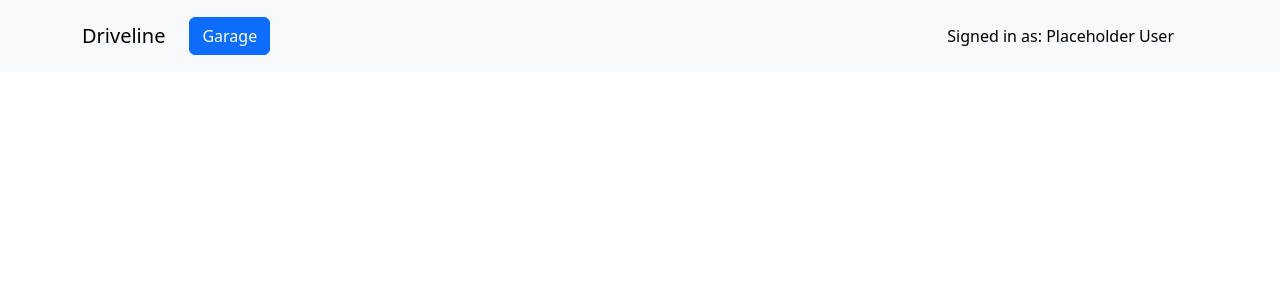
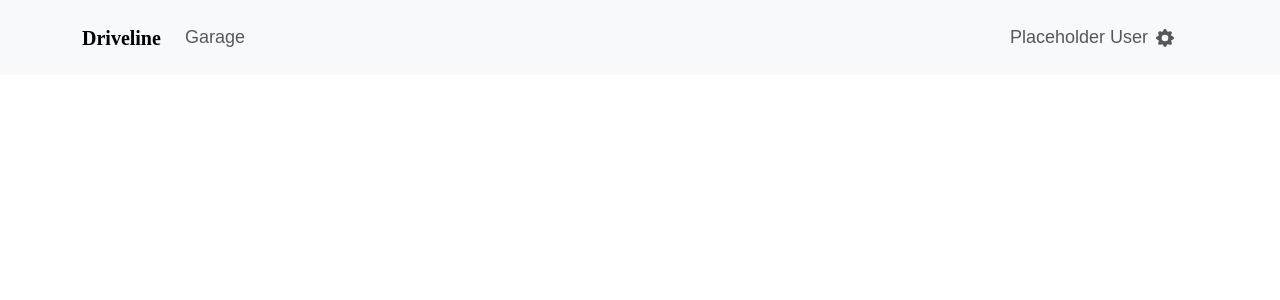
Before and after one commit to dheffer/DrivelineApp, a React (Create React App) app in the folder frontend/: page /garage/add in a window 1280 px wide. Shown: the top 300 px of the page. Built offline with nearby package versions, Linux system fonts and the light colour scheme.

Commit message:
Minor styling improvements

```diff
--- a/frontend/src/App.css
+++ b/frontend/src/App.css
@@ -28,6 +28,41 @@
   color: #61dafb;
 }
 
+body, .navbar-nav .nav-link, .navbar-text {
+  font-family: 'Roboto Bold', sans-serif;
+    font-size: large;
+
+
+}
+
+.navbar-brand {
+  font-family: 'Roboto Slab', serif;
+  font-weight: 700;
+  font-size: large;
+}
+
+.navbar {
+  align-items: center;
+}
+
+.navbar-brand, .navbar-nav .nav-link, .navbar-text {
+  display: flex;
+  align-items: center;
+  height: 100%;
+}
+
+button, .btn {
+  background-color: #2872a7 !important;
+  border-color: #2872a7 !important;
+  color: white !important;
+}
+
+.custom-button-primary, .custom-button-success {
+  background-color: #2872a7 !important;
+  border-color: #2872a7 !important;
+  color: white !important;
+}
+
 @keyframes App-logo-spin {
   from {
     transform: rotate(0deg);
--- a/frontend/src/pages/NavBar.js
+++ b/frontend/src/pages/NavBar.js
@@ -4,6 +4,8 @@ import React from "react";
 import {useState, useEffect} from 'react';
 import Settings from "./Settings";
 import Button from "react-bootstrap/Button";
+import { GearFill } from 'react-bootstrap-icons';
+import '../App.css';
 
 function NavBar() {
     const [user, setUser] = useState("Placeholder User");
@@ -35,18 +37,22 @@ function NavBar() {
         }
         fetchUser();
     }, []);
+
     return (
-        <Navbar expand="lg" className="bg-body-tertiary" sticky={"top"}>
+        <Navbar expand="lg" className="bg-body-tertiary" sticky="top">
             <Container>
                 <Navbar.Brand href="/garage">Driveline</Navbar.Brand>
                 <Navbar.Toggle />
                 <Navbar.Collapse>
-                    <Nav>
-                        <Nav.Link href="/garage"><Button variant="primary">Garage</Button></Nav.Link>
+                    <Nav className="me-auto">
+                        <Nav.Link href="/garage">Garage</Nav.Link>
                     </Nav>
                 </Navbar.Collapse>
-                <Nav className={"ms-auto"}>
-                    <Navbar.Text ><Settings greeting={`Signed in as: ${user || 'LOADING...'}`}/></Navbar.Text>
+                <Nav className="ms-auto">
+                    <Nav.Link>
+                        <Settings greeting={`${user || 'LOADING...'}`} />
+                        <GearFill className="mr-2" />
+                    </Nav.Link>
                     <Settings />
                 </Nav>
             </Container>
--- a/frontend/src/pages/garage/Garage.js
+++ b/frontend/src/pages/garage/Garage.js
@@ -5,6 +5,7 @@ import {Button, Card, Col, Row} from "react-bootstrap";
 import Container from 'react-bootstrap/Container';
 import {useEffect, useState} from "react";
 import Vehicle from "./Vehicle";
+import '../../App.css';
 
 function Garage(props) {
     const [loading, setLoading] = useState(true);
```
